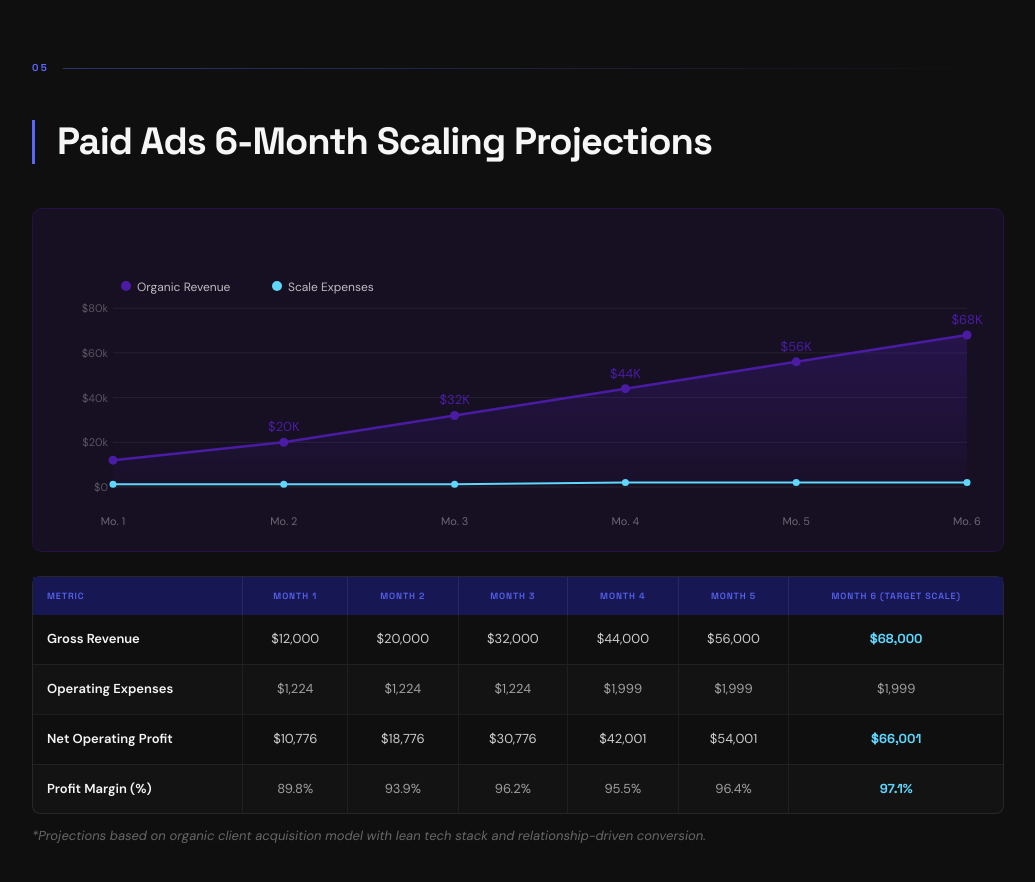
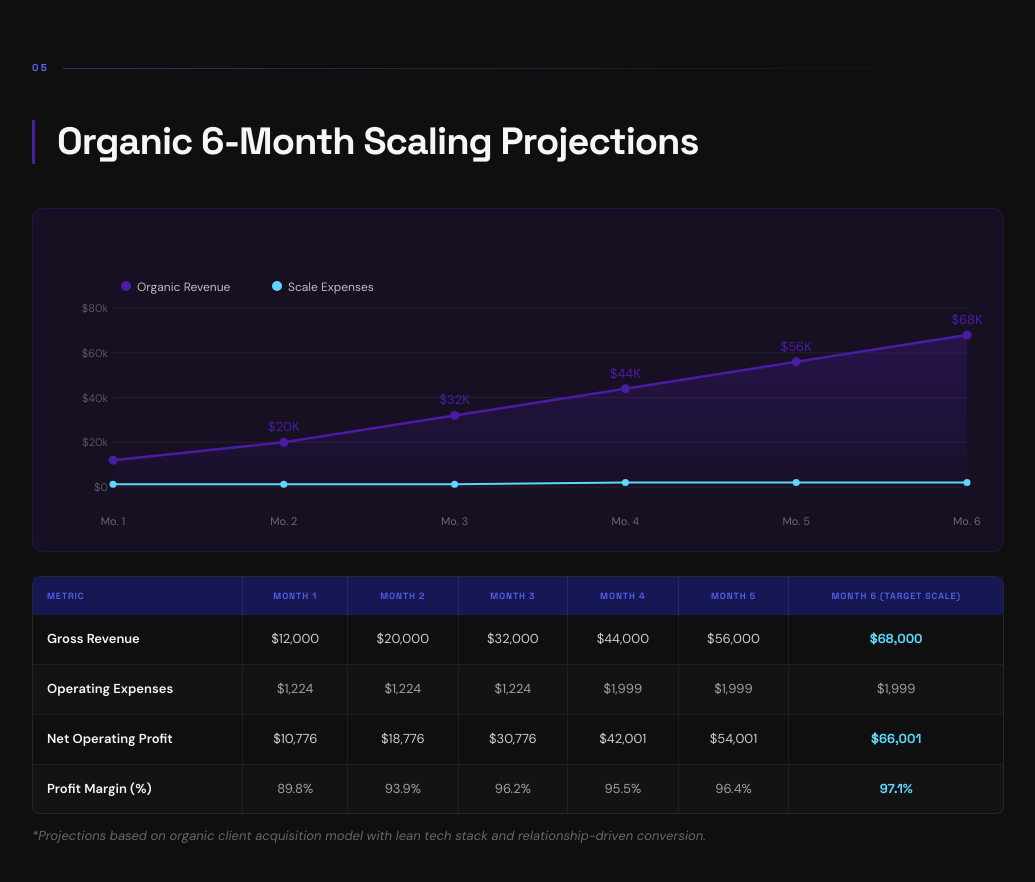
Before and after one commit to creatorskool/dusty-mason, a plain HTML site: page index.html in a window 1280 px wide. Shown: the part 4780-5662 px from the top of the page, without its empty margins (122-1157 px from the left). Drawn offline with Linux system fonts and the light colour scheme.

Commit message:
Update first line of paid ads to organic six-month scaling projections.

```diff
--- a/index.html
+++ b/index.html
@@ -457,7 +457,7 @@ canvas { width: 100% !important; display: block; }
   <!-- 05 · ORGANIC 6-MONTH SCALING PROJECTIONS -->
   <section>
     <div class="sec-counter"><span class="sec-num">05</span><div class="sec-line"></div></div>
-    <h2>Paid Ads 6-Month Scaling Projections</h2>
+<h2 style="border-left-color:#4A1CA4;">Organic 6-Month Scaling Projections</h2>
 
     <div class="chart-wrap" style="background:rgba(74,28,164,0.12); border-color:rgba(74,28,164,0.28);">
       <canvas id="organicCanvas"></canvas>
```
